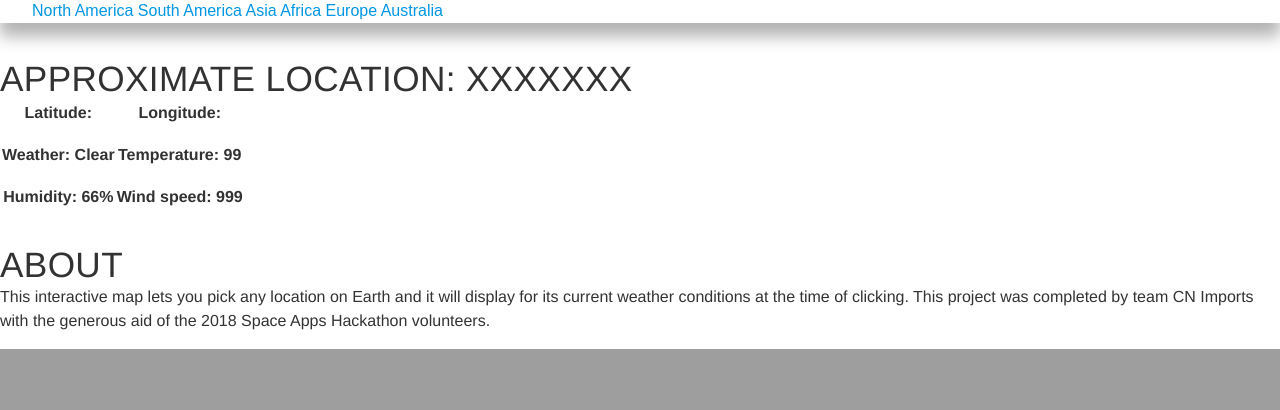
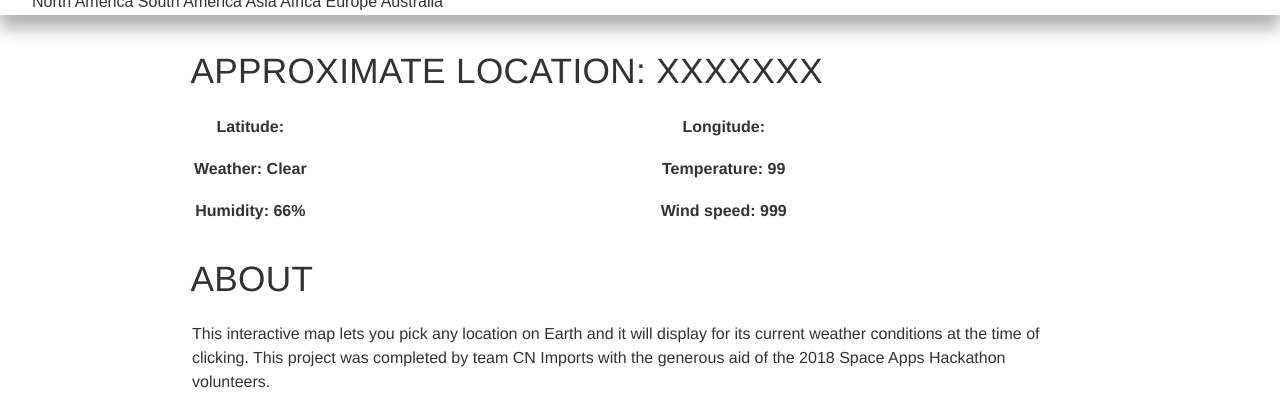
Before and after one commit to Xu-Yifei/Project-Firemap, a PHP site: page / in a window 1280 px wide. Shown: the part 547-957 px from the top of the page. Before the commit the page ends 896 px from the top, so only its background shows below. Run offline with PHP 8.4, Linux system fonts and the light colour scheme; lists and menus that the app fills with data are empty; some libraries are stand-ins or nearby versions.

Commit message:
Update styles.css

```diff
--- a/styles.css
+++ b/styles.css
@@ -15,13 +15,17 @@ body{
 /* Hyperlink Styles: */
 
 a, a:visited {
-	color:#0196e3;
+	color:#323232;
 	text-decoration:none;
 	outline:none;
 }
 
 a:hover{
 
+}
+
+a.continent_button:hover {
+	background-color: #aaaaaa;
 }
 
 a img{
@@ -39,6 +43,12 @@ h1{
 	/* The logo text */
 	font-size:3.5em;
 	text-transform:uppercase;
+	color: #f27e26;
+}
+
+h2{
+	padding-left: 4.5em;
+	padding-right: 4.5em;
 }
 
 h3{
@@ -52,6 +62,7 @@ h3{
 h2{
 	font-size:2.2em;
 	font-weight:normal;
+	padding-bottom: 0.65em;
 	letter-spacing:0.01em;
 	text-transform:uppercase;
 }
@@ -59,7 +70,14 @@ h2{
 p{
 	font-family: "Helvetica";
 	line-height:1.5em;
-	padding-bottom:1em;
+	padding-left: 10em;
+	padding-right: 12em;
+	padding-bottom: 1em;
+}
+
+.bonus {
+	padding-left: 2em;
+	padding-right: 2em;
 }
 
 .continent {
@@ -71,13 +89,13 @@ p{
 }
 
 #headerbar{
-	background-color: #f27e26;
+	background-color: #ffffff;
 	font-size: 5.5em;
 	padding-left: 2em;
 	padding-right: 2em;
 	padding-top: 0.2em;
-	padding-bottom: 0.3em;
-	border: 1px;
+	padding-bottom: 0.2em;
+	border: 1px DarkGray;
 }
 
 .line{
```
